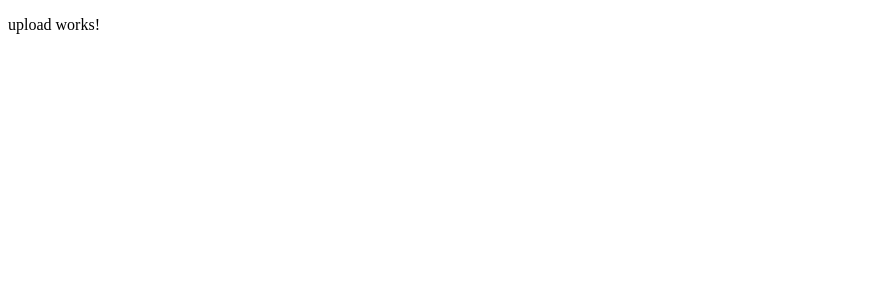
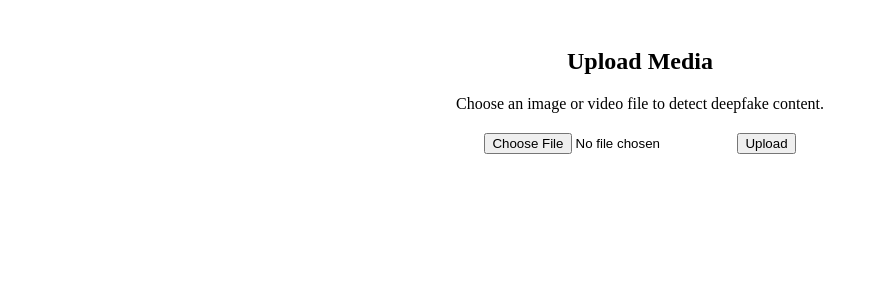
Before and after one commit to supranshu/MajorProject, an Angular app in the folder DeepDetectFront/: page /upload in a window 1280 px wide. Shown: the top 300 px of the page, without its empty margins (0-877 px from the left). Built offline with nearby package versions, Linux system fonts and the light colour scheme.

Commit message:
backend changes

```diff
--- a/DeepDetectFront/src/app/app.module.ts
+++ b/DeepDetectFront/src/app/app.module.ts
@@ -9,6 +9,8 @@ import { provideAnimationsAsync } from '@angular/platform-browser/animations/asy
 import { BrowserAnimationsModule } from '@angular/platform-browser/animations';
 import { HomeComponent } from './pages/home/home.component';
 import { UploadComponent } from './pages/upload/upload.component';
+import { HttpClientModule } from '@angular/common/http';
+
 @NgModule({
   declarations: [
     AppComponent,
@@ -17,7 +19,7 @@ import { UploadComponent } from './pages/upload/upload.component';
   ],
   imports: [
     BrowserModule,
-    AppRoutingModule, FormsModule,  BrowserAnimationsModule, ReactiveFormsModule
+    AppRoutingModule, FormsModule,  BrowserAnimationsModule, ReactiveFormsModule, HttpClientModule
   ],
   providers: [
     provideClientHydration(), provideAnimationsAsync()
--- a/DeepDetectFront/src/app/pages/upload/upload.component.css
+++ b/DeepDetectFront/src/app/pages/upload/upload.component.css
@@ -0,0 +1,13 @@
+.upload-container {
+    text-align: center;
+    padding: 20px;
+  }
+
+  .upload-section {
+    margin: 20px 0;
+  }
+
+  .response-message {
+    color: green;
+    font-weight: bold;
+  }
--- a/DeepDetectFront/src/app/pages/upload/upload.component.html
+++ b/DeepDetectFront/src/app/pages/upload/upload.component.html
@@ -1 +1,13 @@
-<p>upload works!</p>
+<div class="upload-container">
+    <h2>Upload Media</h2>
+    <p>Choose an image or video file to detect deepfake content.</p>
+
+    <div class="upload-section">
+      <input type="file" (change)="onFileSelected($event)" />
+      <button (click)="uploadFile()">Upload</button>
+    </div>
+
+    <div *ngIf="responseMessage" class="response-message">
+      <p>{{ responseMessage }}</p>
+    </div>
+  </div>
--- a/DeepDetectFront/src/app/pages/upload/upload.component.ts
+++ b/DeepDetectFront/src/app/pages/upload/upload.component.ts
@@ -1,11 +1,46 @@
 import { Component } from '@angular/core';
+import { HttpClient } from '@angular/common/http';
 
 @Component({
   selector: 'app-upload',
   templateUrl: './upload.component.html',
-  styleUrl: './upload.component.css'
+  styleUrls: ['./upload.component.css']
 })
 export class UploadComponent {
+  selectedFile: File | null = null;
+  responseMessage: string | null = null;
 
+  constructor(private http: HttpClient) {}
 
+  onFileSelected(event: Event): void {
+    const input = event.target as HTMLInputElement;
+    if (input.files && input.files[0]) {
+      this.selectedFile = input.files[0];
+      this.responseMessage = null; // Clear previous message
+    }
+  }
+
+  uploadFile(): void {
+    if (!this.selectedFile) {
+      this.responseMessage = "Please select a file first.";
+      return;
+    }
+
+    const formData = new FormData();
+    formData.append('file', this.selectedFile);
+
+    const url = this.selectedFile.type.startsWith('image/')
+      ? 'http://127.0.0.1:8000/upload-image/'
+      : 'http://127.0.0.1:8000/upload-video/';
+
+    this.http.post(url, formData).subscribe({
+      next: (response: any) => {
+        this.responseMessage = `File uploaded successfully: ${response.filename}`;
+      },
+      error: (error) => {
+        console.error('Upload error:', error);
+        this.responseMessage = 'Failed to upload the file.';
+      }
+    });
+  }
 }
```
